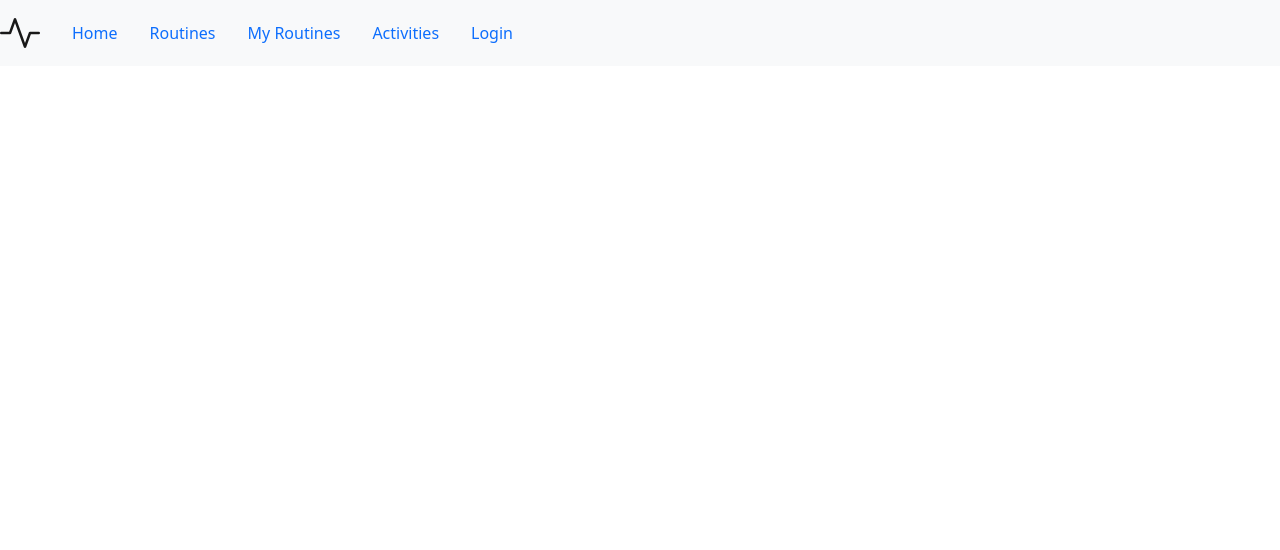
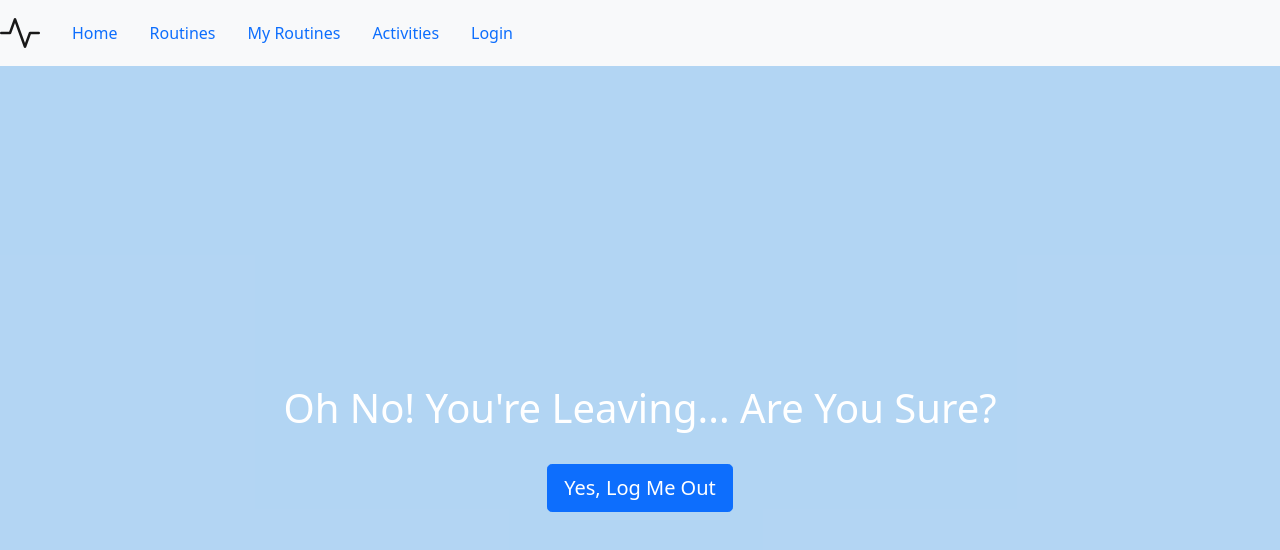
Before and after one commit to jennymarie1027/fitness-tracker-frontend, a React app: page /logout in a window 1280 px wide. Built offline with nearby package versions, Linux system fonts and the light colour scheme; no server answers.

Commit message:
added logout component & logout stylesheet

```diff
--- a/public/index.html
+++ b/public/index.html
@@ -9,6 +9,7 @@
     <link href="https://cdn.jsdelivr.net/npm/bootstrap@5.1.2/dist/css/bootstrap.min.css" rel="stylesheet"
     integrity="sha384-uWxY/CJNBR+1zjPWmfnSnVxwRheevXITnMqoEIeG1LJrdI0GlVs/9cVSyPYXdcSF" crossorigin="anonymous">
     <title>Fitness Track.r</title>
+    <link rel='stylesheet' href='style.css'>
 
 </head>
 <body>
--- /dev/null
+++ b/public/style.css
@@ -0,0 +1 @@
+@import './stylesheets/logout.css';
--- /dev/null
+++ b/public/stylesheets/logout.css
@@ -0,0 +1,11 @@
+.logoutFormContainer {
+    background: rgba(2, 117, 216, 0.3);
+    height: 100vh;
+    width: 100vw;
+    display: flex;
+    justify-content: center;
+    align-items: center;
+    flex-direction: column;
+    margin: auto;
+    color: white;
+}
--- a/src/components/Logout.js
+++ b/src/components/Logout.js
@@ -0,0 +1,22 @@
+import React from 'react'
+import { handleLogout } from '../handleFuncs'
+
+
+const Logout = ({ setToken, history }) => {
+
+    return  (
+        <main className='logoutFormContainer mt-5'>
+            <h1>Oh No! You're Leaving...  Are You Sure?</h1>
+            <button className='btn btn-lg btn-primary btn-block mt-4'
+                onClick={() => {
+                handleLogout();
+                setToken('');
+                history.push('/login')
+            }}>Yes, Log Me Out</button>
+        </main>
+    )
+
+
+}
+
+export default Logout
--- a/src/index.js
+++ b/src/index.js
@@ -48,7 +48,7 @@ const Index = () => {
             { !!token === true &&
                 <Route path='/myroutines' exact render={(routeProps) => <MyRoutines {...routeProps} isLoggedIn={!!token} /> } />
             }
-            {/* <Route path='/logout' exact render={() => <Logout /> } /> */}
+            <Route path='/logout' exact render={(routeProps) => <Logout {...routeProps} setToken={setToken} /> } />
             {/* <Footer /> */}
         </BrowserRouter>
     )
```
